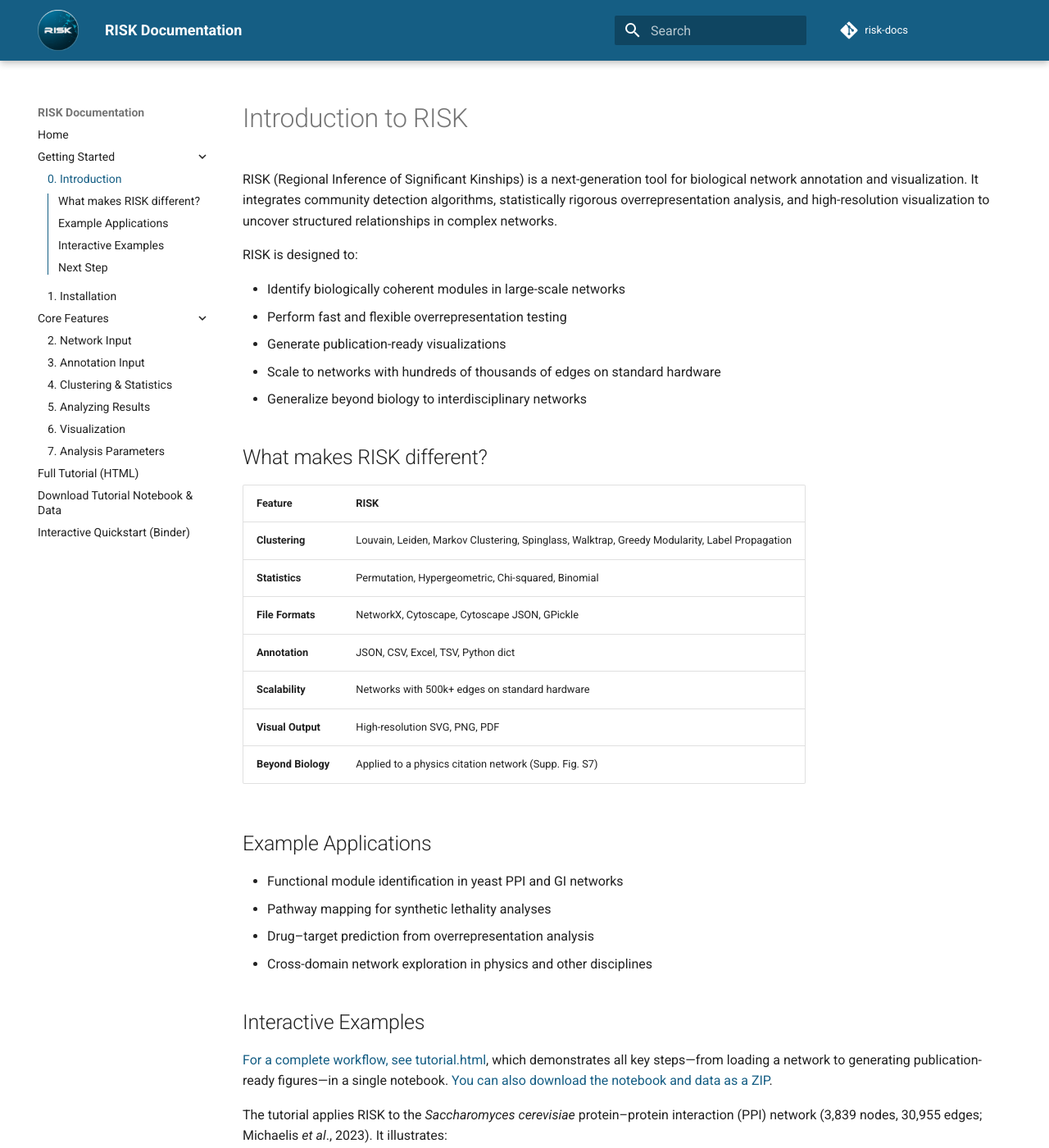
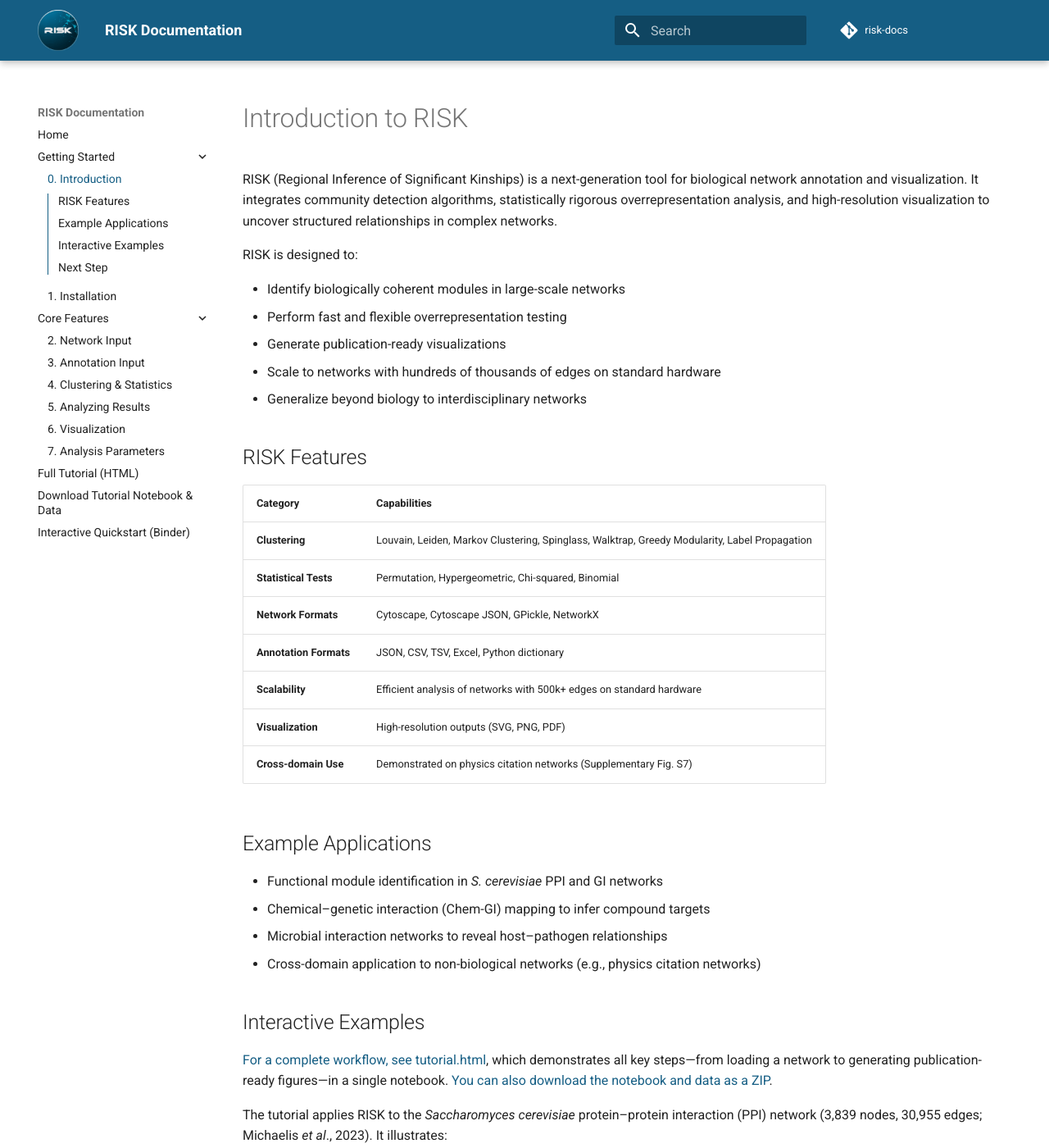
Before and after one commit to riskportal/network-tutorial, an MkDocs documentation site: the page built from docs/0_introduction.md, in a window 1280 px wide and 1400 px high. Shown: the whole window at 82% size. Built offline with MkDocs 1.6.1 and Material for MkDocs 9.7.7, drawn with Linux system fonts in a browser that asks for light colours; comment, search, counter and statistics services are not loaded.

Commit message:
update docs

```diff
--- a/docs/0_introduction.md
+++ b/docs/0_introduction.md
@@ -10,24 +10,24 @@ RISK is designed to:
 - Scale to networks with hundreds of thousands of edges on standard hardware
 - Generalize beyond biology to interdisciplinary networks
 
-## What makes RISK different?
+## RISK Features
 
-| Feature            | RISK                                                                                          |
+| Category           | Capabilities                                                                                  |
 | ------------------ | --------------------------------------------------------------------------------------------- |
 | **Clustering**     | Louvain, Leiden, Markov Clustering, Spinglass, Walktrap, Greedy Modularity, Label Propagation |
-| **Statistics**     | Permutation, Hypergeometric, Chi-squared, Binomial                                            |
-| **File Formats**   | NetworkX, Cytoscape, Cytoscape JSON, GPickle                                                  |
-| **Annotation**     | JSON, CSV, Excel, TSV, Python dict                                                            |
-| **Scalability**    | Networks with 500k+ edges on standard hardware                                                |
-| **Visual Output**  | High-resolution SVG, PNG, PDF                                                                 |
-| **Beyond Biology** | Applied to a physics citation network (Supp. Fig. S7)                                         |
+| **Statistical Tests** | Permutation, Hypergeometric, Chi-squared, Binomial                                         |
+| **Network Formats**  | Cytoscape, Cytoscape JSON, GPickle, NetworkX                                                  |
+| **Annotation Formats** | JSON, CSV, TSV, Excel, Python dictionary                                                  |
+| **Scalability**    | Efficient analysis of networks with 500k+ edges on standard hardware                          |
+| **Visualization**  | High-resolution outputs (SVG, PNG, PDF)                                                       |
+| **Cross-domain Use** | Demonstrated on physics citation networks (Supplementary Fig. S7)                           |
 
 ## Example Applications
 
-- Functional module identification in yeast PPI and GI networks
-- Pathway mapping for synthetic lethality analyses
-- Drug–target prediction from overrepresentation analysis
-- Cross-domain network exploration in physics and other disciplines
+- Functional module identification in _S. cerevisiae_ PPI and GI networks
+- Chemical–genetic interaction (Chem-GI) mapping to infer compound targets
+- Microbial interaction networks to reveal host–pathogen relationships
+- Cross-domain application to non-biological networks (e.g., physics citation networks)
 
 ## Interactive Examples
 
```
Also changed, not shown: docs/3_annotation_input.md (+10 -2 lines), docs/images/party_date_hub.png (deleted), docs/images/risk_banner.png (deleted), 1 other file.
